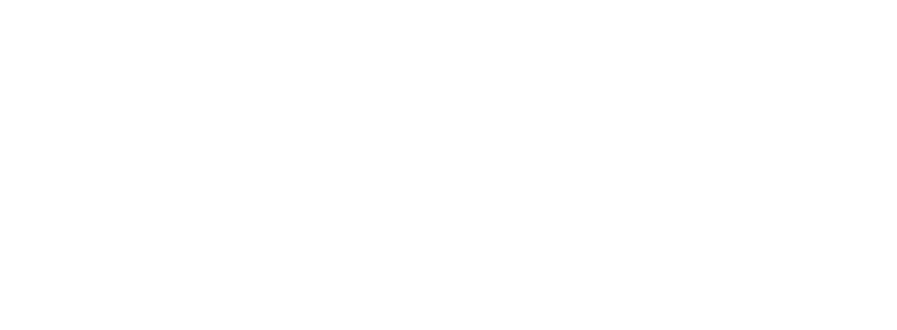
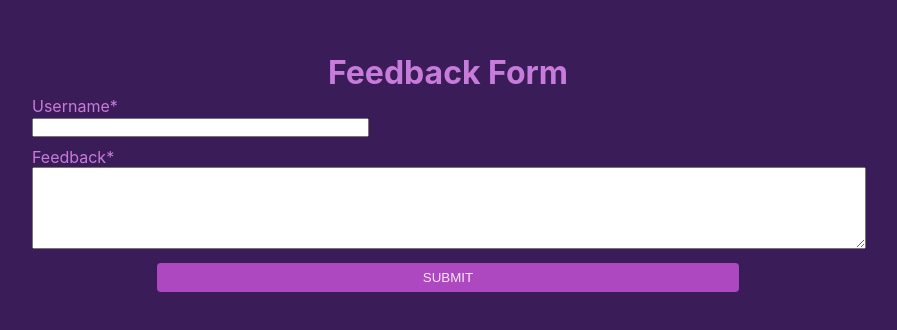
Before and after one commit to manavparikh01/vithelperbot, a React (Create React App) app: page /feedback in a window 1280 px wide. Before the commit this address had no page. Shown: the part 228-558 px from the top of the page, without its empty margins (192-1089 px from the left). Built offline with nearby package versions, Linux system fonts and the light colour scheme.

Commit message:
added feedback feature

```diff
--- a/src/App.js
+++ b/src/App.js
@@ -4,6 +4,7 @@
 import HomePage from './home';
 import HelperBot from './helperbot';
 import AdminPage from './adminPage';
+import FeedbackForm from './feedback';
 
 function App() {
   return (
@@ -14,6 +15,7 @@
            <Route path="/" element={<HomePage />} />
            <Route path="/admin" element={<AdminPage />} />
            <Route path="/helperbot" element={<HelperBot />} />
+           <Route path="/feedback" element={<FeedbackForm />} />
          </Routes>
          </div>
        </BrowserRouter>
--- a/src/components/Header.jsx
+++ b/src/components/Header.jsx
@@ -1,19 +1,79 @@
 import React from "react";
-import { Flex, Avatar, AvatarBadge, Text } from "@chakra-ui/react";
+import { Flex, Avatar, AvatarBadge, Text, Button, Spacer, Box } from "@chakra-ui/react";
+import { useNavigate } from "react-router-dom";
 
 const Header = () => {
+  let history = useNavigate();
+
+  function handleClick() {
+    //history("/feedback")
+    window.open("/feedback", "_blank");
+  }
   return (
-    <Flex w="100%" >
-      {/* <Avatar size="lg" name="Dan Abrahmov" src="https://bit.ly/dan-abramov">
-        <AvatarBadge boxSize="1.25em" bg="green.500" />
-      </Avatar> */}
-      <Flex flexDirection="column" mx="auto" justify="center">
-        <Text fontSize="lg" fontWeight="bold" color="#C77BDA" justifyContent="center" alignSelf="center">
+    <Flex
+    w="100%"
+      as="nav"
+      align="center"
+      justify="space-between"
+      wrap="wrap"
+      paddingLeft="1rem"
+      paddingRight="1rem"
+      //padding="1rem"
+      //bg="gray.800"
+      //color="white"
+    >
+      <Box>
+        <Box fontSize="lg" fontWeight="bold" color="#C77BDA">
           VIT HELPER BOT
-        </Text>
-        {/* <Text color="green.500">Ask Questions For Precise Answers</Text> */}
-      </Flex>
+        </Box>
+      </Box>
+
+      <Box>
+        <Button size="sm" bg="#AD48C1" color="#FFE5FB" borderRadius="4" onClick={handleClick}
+         _hover={{
+               bg: "#3A1C58",
+                 //bg: "#FFE5FB",
+                 color: "#C77BDA",
+                 border: "none",
+               }}>
+          Feedback
+        </Button>
+      </Box>
     </Flex>
+
+
+    // <Flex w="100%" >
+    //   {/* <Avatar size="lg" name="Dan Abrahmov" src="https://bit.ly/dan-abramov">
+    //     <AvatarBadge boxSize="1.25em" bg="green.500" />
+    //   </Avatar> */}
+    //   <Flex minWidth='max-content' flexDirection="row"
+    //   //mx="auto"
+    //   justify="center">
+    //     <Text fontSize="lg" fontWeight="bold" color="#C77BDA" justifyContent="center" alignSelf="center">
+    //       VIT HELPER BOT
+    //     </Text>
+    //     <Spacer />
+    //     <Button
+    //     //bg="#C77BDA"
+    //     //variant={"outline"}
+    //     bg="#AD48C1"
+    //     color="#FFE5FB"
+    //     borderRadius="4"
+    //     _hover={{
+    //       bg: "#3A1C58",
+    //       //bg: "#FFE5FB",
+    //       color: "#C77BDA",
+    //       border: "none",
+    //     }}
+    //     marginRight="3"
+    //     //disabled={inputMessage.trim().length <= 0}
+    //     //onClick={handleSendMessage}
+    //   >
+    //     Feedback
+    //   </Button>
+    //     {/* <Text color="green.500">Ask Questions For Precise Answers</Text> */}
+    //   </Flex>
+    // </Flex>
   );
 };
 
--- /dev/null
+++ b/src/feedback.jsx
@@ -0,0 +1,110 @@
+import React, { useState } from "react";
+import {
+  Box,
+  Flex,
+  FormControl,
+  FormLabel,
+  Input,
+  Textarea,
+  Button,
+  Heading,
+  Center,
+  VStack,
+} from "@chakra-ui/react";
+
+const FeedbackForm = () => {
+    const [resize, setResize] = React.useState('horizontal')
+  const [formData, setFormData] = useState({
+    username: "",
+    feedback: "",
+  });
+
+  const handleInputChange = (e) => {
+    const { name, value } = e.target;
+    setFormData((prevData) => ({ ...prevData, [name]: value }));
+  };
+
+  const handleSubmit = (e) => {
+    e.preventDefault();
+    // Handle form submission here
+    console.log(formData);
+    uploadFeedback(formData)
+    // Reset form fields
+    // setFormData({
+    //   username: "",
+    //   feedback: "",
+    // });
+  };
+
+  const uploadFeedback = (data) => {
+    const requestOptions = {
+        method: "POST",
+        headers: {
+          "Content-Type": "application/json",
+        },
+        body: JSON.stringify({
+          username:data.username,
+          feedback:data.feedback
+        }),
+      };
+      fetch("http://localhost:5015/feedback", requestOptions).then(
+
+      setFormData({ username: "", feedback: ""})
+    ).catch(() => {
+
+    });
+  };
+
+  return (
+    <Center h="100vh" bgColor="#3A1C58">
+      <Box w={["100%", "100%", "65%"]}  p={4} borderWidth="1px" borderRadius="md">
+        <Heading as="h1" size="lg" textAlign="center" mb={4} color="#C77BDA">
+          Feedback Form
+        </Heading>
+        <form onSubmit={handleSubmit}>
+          <VStack spacing={10}>
+            <FormControl id="username" isRequired width="100%">
+              <FormLabel color="#C77BDA">Username</FormLabel>
+              <Input
+              width="40%"
+              minWidth="200px"
+                type="text"
+                name="username"
+                value={formData.username}
+                onChange={handleInputChange}
+              />
+            </FormControl>
+
+            <FormControl id="feedback" isRequired width="100%">
+              <FormLabel color="#C77BDA">Feedback</FormLabel>
+              <Textarea
+              width="100%"
+              minWidth="200px"
+              height="10vh"
+              size='lg'
+              resize={resize}
+                name="feedback"
+                value={formData.feedback}
+                onChange={handleInputChange}
+              />
+            </FormControl>
+
+            <Button size="sm" bg="#AD48C1" color="#FFE5FB" borderRadius="4"
+            width="70%" minWidth="200px" paddingLeft="20px" paddingRight="20px" paddingTop="7px" paddingBottom="7px"
+            border="none"
+         _hover={{
+               bg: "#3A1C58",
+                 //bg: "#FFE5FB",
+                 color: "#C77BDA",
+                 border: "none",
+               }}>
+          SUBMIT
+        </Button>
+          </VStack>
+        </form>
+      </Box>
+    </Center>
+  );
+};
+
+export default FeedbackForm;
```
